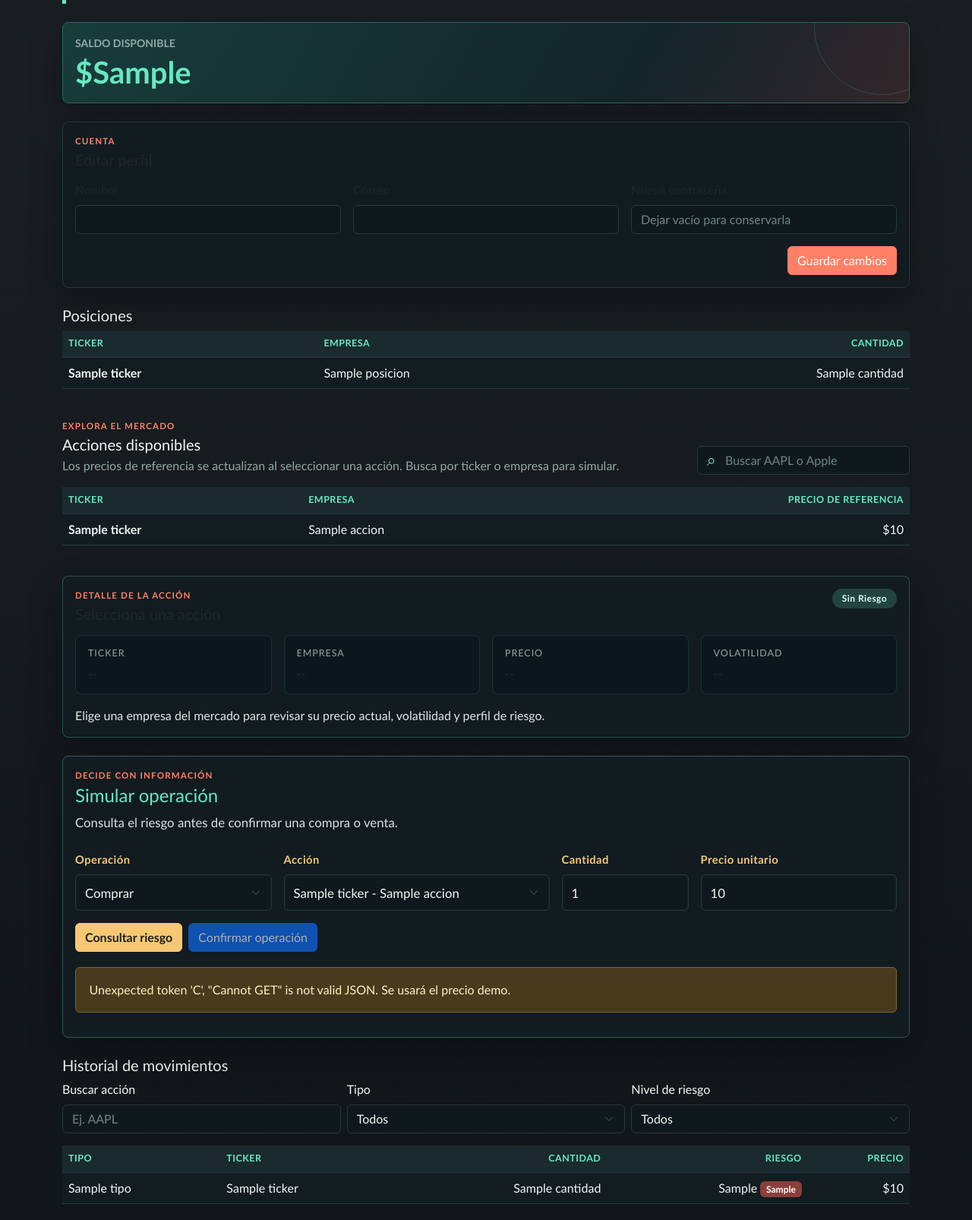
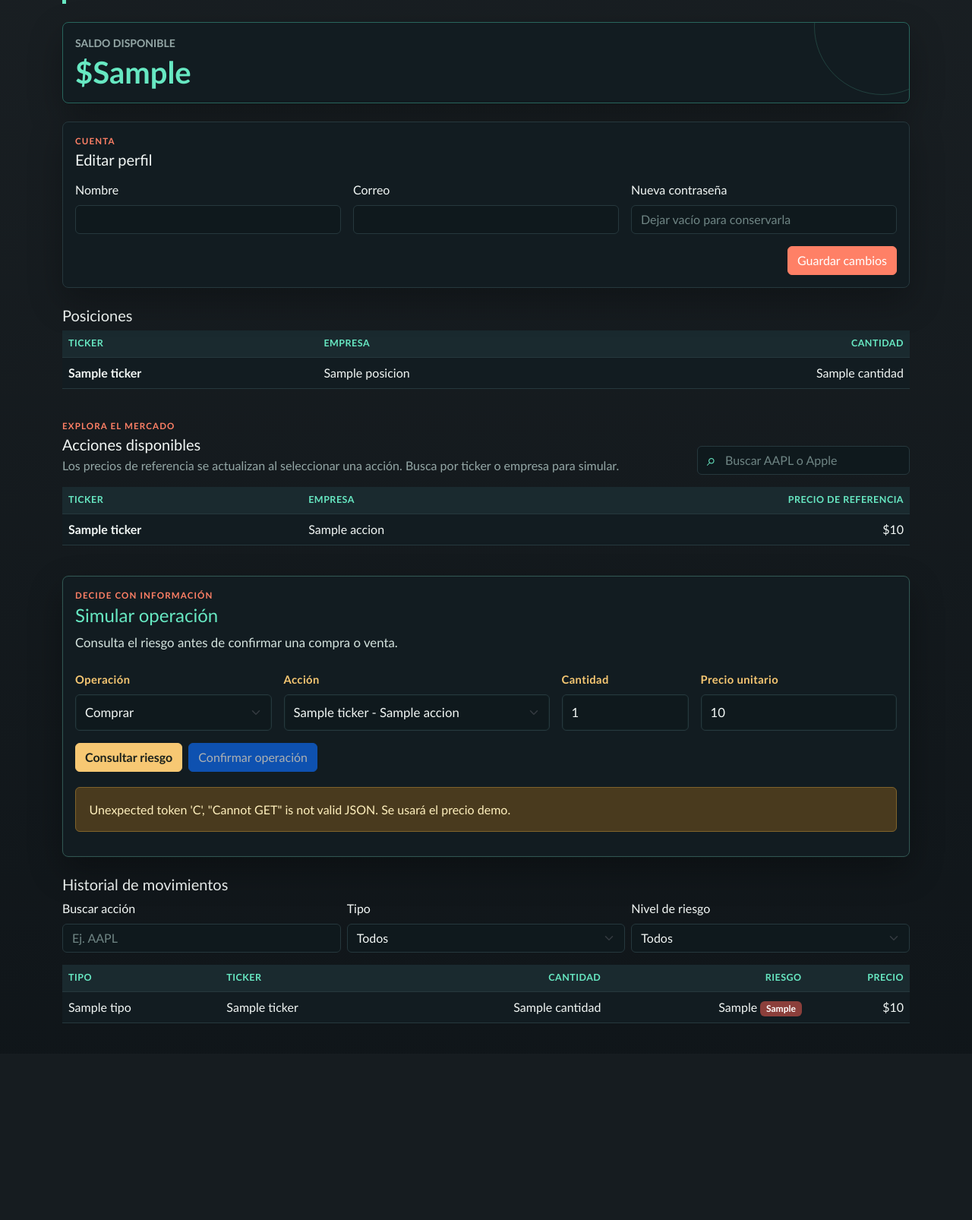
Before and after one commit to ShadowSnow7071/InverTec, a Flask app: template frontend/templates/perfil.html in a window 1280 px wide. Shown: the part 114-1720 px from the top of the page at 76% size. After the commit the page ends 1461 px from the top, so only its background shows below. Run offline with Flask 3, Linux system fonts and the light colour scheme; the template is opened without the code that fills it: most values are stand-ins (such as "Sample title", 1, 10 or a date in 2020).

Commit message:
refactor: eliminar detalle redundante de accion

```diff
--- a/frontend/static/styles.css
+++ b/frontend/static/styles.css
@@ -55,13 +55,15 @@ body {
 .btn-outline-primary:hover {
   background: var(--teal);
   border-color: var(--teal);
+  color: #102321;
 }
 
 .card {
   border: 1px solid var(--line);
   border-radius: 8px;
   box-shadow: var(--shadow);
-  background: rgba(18, 28, 33, 0.92);
+  background: var(--surface) !important;
+  color: var(--ink);
 }
 
 .display-6 {
@@ -257,61 +259,6 @@ body {
   padding-left: 2.25rem;
 }
 
-.detail-card {
-  border-color: rgba(103, 232, 194, 0.26);
-}
-
-.detail-grid {
-  display: grid;
-  gap: 1rem;
-  grid-template-columns: repeat(auto-fit, minmax(160px, 1fr));
-}
-
-.detail-item {
-  background: rgba(12, 23, 29, 0.72);
-  border: 1px solid rgba(103, 232, 194, 0.12);
-  border-radius: 8px;
-  display: grid;
-  gap: 0.3rem;
-  padding: 0.9rem 1rem;
-}
-
-.detail-label {
-  color: var(--muted);
-  font-size: 0.78rem;
-  letter-spacing: 0.08em;
-  text-transform: uppercase;
-}
-
-.detail-note {
-  color: #dfeae7;
-  margin-top: 1rem;
-}
-
-#detalle-accion-riesgo {
-  background: rgba(103, 232, 194, 0.18);
-  color: #dffef5;
-  font-weight: 800;
-  letter-spacing: 0.04em;
-  padding: 0.45rem 0.8rem;
-  text-transform: capitalize;
-}
-
-#detalle-accion-riesgo[data-nivel="bajo"] {
-  background: rgba(103, 232, 194, 0.2);
-  color: #dffef5;
-}
-
-#detalle-accion-riesgo[data-nivel="medio"] {
-  background: rgba(247, 200, 115, 0.2);
-  color: #fff1c5;
-}
-
-#detalle-accion-riesgo[data-nivel="alto"] {
-  background: rgba(255, 128, 102, 0.2);
-  color: #ffd5ca;
-}
-
 #tabla-mercado tbody tr {
   cursor: pointer;
 }
--- a/frontend/templates/perfil.html
+++ b/frontend/templates/perfil.html
@@ -106,39 +106,6 @@
   </table>
 </div>
 <p class="text-muted d-none" id="sin-resultados-mercado">No encontramos acciones con esa búsqueda.</p>
-
-<section class="card detail-card mb-4" aria-labelledby="detalle-accion-titulo">
-  <div class="card-body">
-    <div class="d-flex justify-content-between align-items-start gap-3 mb-3">
-      <div>
-        <p class="eyebrow mb-1">Detalle de la acción</p>
-        <h2 id="detalle-accion-titulo" class="h5 mb-0">Selecciona una acción</h2>
-      </div>
-      <span class="badge rounded-pill" id="detalle-accion-riesgo" data-nivel="bajo">Sin riesgo</span>
-    </div>
-    <div class="detail-grid">
-      <div class="detail-item">
-        <span class="detail-label">Ticker</span>
-        <strong id="detalle-accion-ticker">--</strong>
-      </div>
-      <div class="detail-item">
-        <span class="detail-label">Empresa</span>
-        <strong id="detalle-accion-empresa">--</strong>
-      </div>
-      <div class="detail-item">
-        <span class="detail-label">Precio</span>
-        <strong id="detalle-accion-precio">--</strong>
-      </div>
-      <div class="detail-item">
-        <span class="detail-label">Volatilidad</span>
-        <strong id="detalle-accion-volatilidad">--</strong>
-      </div>
-    </div>
-    <p class="detail-note mb-0" id="detalle-accion-explicacion">
-      Elige una empresa del mercado para revisar su precio actual, volatilidad y perfil de riesgo.
-    </p>
-  </div>
-</section>
 
 <section class="card simulator-card mb-4" aria-labelledby="simulador-titulo">
   <div class="card-body">
@@ -281,25 +248,10 @@
   const riesgoNivel = document.getElementById("riesgo-nivel");
   const riesgoExposicion = document.getElementById("riesgo-exposicion");
   const riesgoVolatilidad = document.getElementById("riesgo-volatilidad");
-  const detalleAccionTitulo = document.getElementById("detalle-accion-titulo");
-  const detalleAccionTicker = document.getElementById("detalle-accion-ticker");
-  const detalleAccionEmpresa = document.getElementById("detalle-accion-empresa");
-  const detalleAccionPrecio = document.getElementById("detalle-accion-precio");
-  const detalleAccionVolatilidad = document.getElementById("detalle-accion-volatilidad");
-  const detalleAccionRiesgo = document.getElementById("detalle-accion-riesgo");
-  const detalleAccionExplicacion = document.getElementById("detalle-accion-explicacion");
   const buscarAcciones = document.getElementById("buscar-acciones");
   const sinResultadosMercado = document.getElementById("sin-resultados-mercado");
   let simulacionValida = false;
   let riesgoActual = null;
-
-  function nivelRiesgoBasico(valor) {
-    const numero = Number.parseFloat(valor ?? "0");
-    if (Number.isNaN(numero)) return "bajo";
-    if (numero < 35) return "bajo";
-    if (numero < 70) return "medio";
-    return "alto";
-  }
 
   function invalidarSimulacion(mensaje = "Consulta el riesgo para habilitar la confirmación.") {
     simulacionValida = false;
@@ -330,36 +282,6 @@
     if (fila) fila.textContent = `$${precio}`;
   }
 
-  async function actualizarDetalleAccion() {
-    const ticker = accionOperacion.value;
-    try {
-      const respuesta = await fetch(`/api/acciones/${ticker}`);
-      const cuerpo = await respuesta.json();
-      if (!respuesta.ok) {
-        throw new Error(cuerpo.error || "No fue posible cargar el detalle de la acción");
-      }
-
-      const nivel = nivelRiesgoBasico(cuerpo.volatilidad);
-      detalleAccionTitulo.textContent = `${cuerpo.ticker} · ${cuerpo.nombre_empresa}`;
-      detalleAccionTicker.textContent = cuerpo.ticker;
-      detalleAccionEmpresa.textContent = cuerpo.nombre_empresa;
-      detalleAccionPrecio.textContent = `$${cuerpo.precio_actual}`;
-      detalleAccionVolatilidad.textContent = `${cuerpo.volatilidad}%`;
-      detalleAccionRiesgo.textContent = nivel;
-      detalleAccionRiesgo.dataset.nivel = nivel;
-      detalleAccionExplicacion.textContent = `${cuerpo.nombre_empresa} tiene una volatilidad de ${cuerpo.volatilidad}% y un riesgo base ${nivel}.`;
-    } catch (error) {
-      detalleAccionTitulo.textContent = "Acción no disponible";
-      detalleAccionTicker.textContent = ticker;
-      detalleAccionEmpresa.textContent = "No se pudo cargar";
-      detalleAccionPrecio.textContent = "--";
-      detalleAccionVolatilidad.textContent = "--";
-      detalleAccionRiesgo.textContent = "Sin riesgo";
-      detalleAccionRiesgo.dataset.nivel = "bajo";
-      detalleAccionExplicacion.textContent = error.message;
-    }
-  }
-
   async function actualizarPrecio() {
     const opcion = accionOperacion.selectedOptions[0];
     precioOperacion.value = "";
@@ -374,7 +296,6 @@
       }
       precioOperacion.value = cuerpo.precio_actual;
       actualizarPrecioTabla(accionOperacion.value, cuerpo.precio_actual);
-      await actualizarDetalleAccion();
     } catch (error) {
       precioOperacion.value = opcion.dataset.precioDemo;
       mostrarResultado(`${error.message}. Se usará el precio demo.`, "warning");
```
